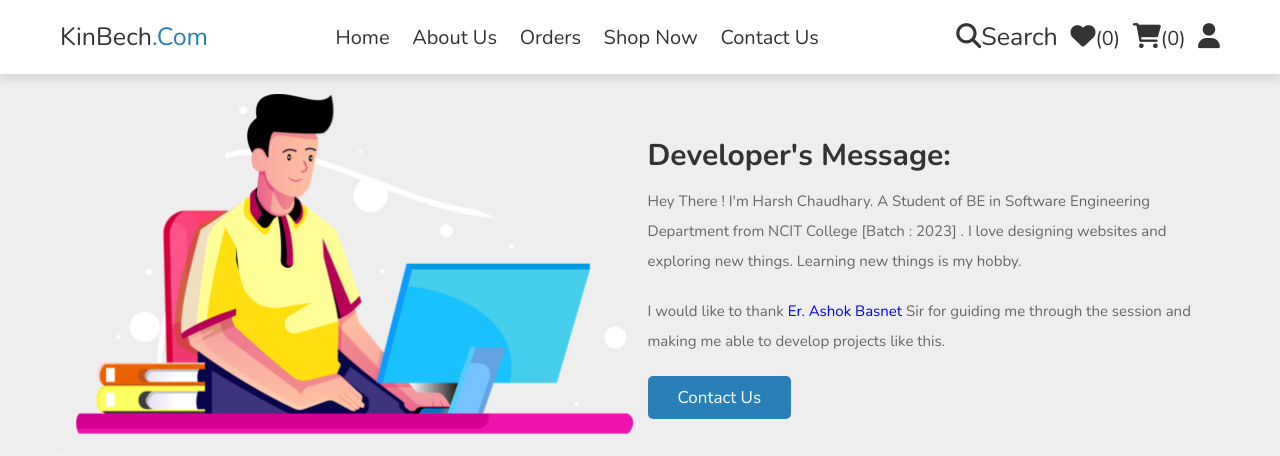
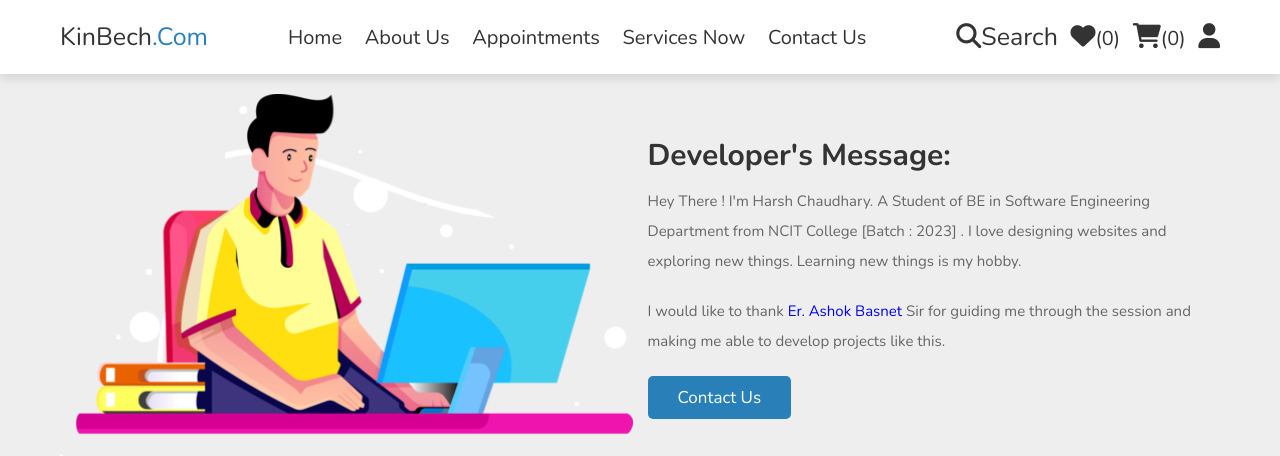
Before and after one commit to Shanth05/beauty_parlour, a PHP site: page /about.php in a window 1280 px wide. Shown: the top 456 px of the page. Run offline with PHP 8.4, Linux system fonts and the light colour scheme; data that the repository does not hold is empty; some libraries are stand-ins or nearby versions.

Commit message:
Update user_header.php

```diff
--- a/components/user_header.php
+++ b/components/user_header.php
@@ -20,8 +20,8 @@
       <nav class="navbar">
          <a href="home.php">Home</a>
          <a href="about.php">About Us</a>
-         <a href="orders.php">Orders</a>
-         <a href="shop.php">Shop Now</a>
+         <a href="appointments.php">Appointments</a>
+         <a href="services.php">Services Now</a>
          <a href="contact.php">Contact Us</a>
       </nav>
 
```
